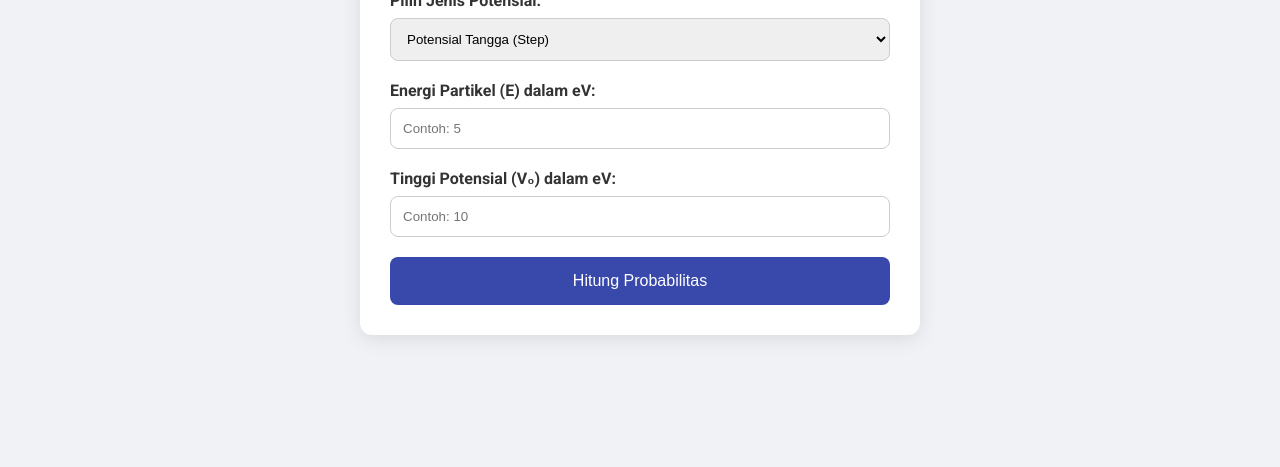
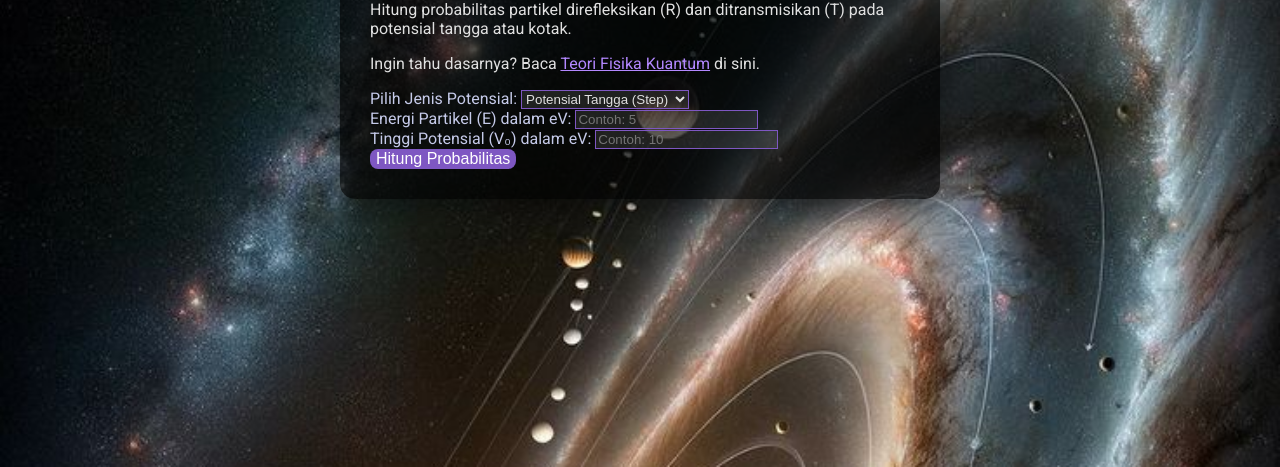
Before and after one commit to Banar-boop/Kalkulator-Kuantum, a plain HTML site: page index.html in a window 1280 px wide. Shown: the part 373-840 px from the top of the page. Drawn offline with Linux system fonts and the light colour scheme.

Commit message:
Revamp styles with background image and dark theme
Updated the CSS to include a background image and adjusted styles for a dark theme.

```diff
--- a/style.css
+++ b/style.css
@@ -2,8 +2,16 @@
 
 body {
     font-family: 'Roboto', sans-serif;
-    background-color: #f0f2f5;
-    color: #333;
+
+    /* === GANTI BAGIAN BACKGROUND INI === */
+    background-image: url('de438bb625af669620dd2c827137fe84.jpg'); /* Pastikan path ke gambar Anda benar */
+    background-size: cover; /* Membuat gambar menutupi seluruh background */
+    background-attachment: fixed; /* Gambar tidak ikut scrolling */
+    background-position: center center; /* Memposisikan gambar di tengah */
+    background-repeat: no-repeat; /* Mencegah gambar berulang */
+    /* ================================== */
+
+    color: #f0f0f0; /* Ubah warna teks agar kontras dengan latar belakang gelap */
     display: flex;
     justify-content: center;
     align-items: center;
@@ -12,81 +20,81 @@ body {
     padding: 20px;
 }
 
+/* Pastikan container utama semi-transparan agar gambar background terlihat */
 .container {
-    background-color: #ffffff;
+    background-color: rgba(0, 0, 0, 0.7); /* Latar belakang gelap semi-transparan */
     padding: 30px;
-    border-radius: 12px;
-    box-shadow: 0 4px 20px rgba(0, 0, 0, 0.1);
+    border-radius: 15px;
+    box-shadow: 0 8px 30px rgba(0, 0, 0, 0.5); /* Bayangan yang lebih gelap */
     width: 100%;
-    max-width: 500px;
+    max-width: 600px;
+    box-sizing: border-box;
+    color: #e0e0e0; /* Warna teks lebih terang di dalam container */
 }
 
+/* Sesuaikan warna judul, tombol, dll. agar kontras dengan tema gelap */
 h1 {
-    color: #1a237e;
+    color: #b388ff; /* Warna ungu muda */
     text-align: center;
     margin-bottom: 10px;
+    text-shadow: 1px 1px 3px rgba(0, 0, 0, 0.3);
 }
 
-p {
-    text-align: center;
-    margin-bottom: 25px;
-    line-height: 1.6;
-}
-
-.form-group {
-    margin-bottom: 20px;
+h2 {
+    color: #9c27b0; /* Warna ungu sedang */
+    border-left: 5px solid #9c27b0;
+    padding-left: 10px;
 }
 
 label {
-    display: block;
-    margin-bottom: 8px;
-    font-weight: bold;
+    color: #c5cae9; /* Warna label lebih terang */
 }
 
 input, select {
-    width: 100%;
-    padding: 12px;
-    border: 1px solid #ccc;
-    border-radius: 8px;
-    box-sizing: border-box; /* Penting agar padding tidak menambah lebar */
+    background-color: rgba(255, 255, 255, 0.1); /* Input semi-transparan */
+    border: 1px solid #7e57c2;
+    color: #e0e0e0; /* Warna teks input terang */
 }
 
 button {
-    width: 100%;
-    padding: 15px;
-    background-color: #3949ab;
+    background-color: #7e57c2; /* Warna tombol ungu */
     color: white;
     border: none;
     border-radius: 8px;
     font-size: 16px;
     cursor: pointer;
-    transition: background-color 0.3s ease;
+    transition: background-color 0.3s ease, transform 0.2s ease;
 }
 
 button:hover {
-    background-color: #1a237e;
+    background-color: #673ab7; /* Warna tombol lebih gelap saat hover */
+    transform: translateY(-2px);
 }
 
 #results {
     margin-top: 30px;
     padding: 20px;
-    background-color: #e8eaf6;
-    border-left: 5px solid #3949ab;
+    background-color: rgba(94, 53, 177, 0.7); /* Warna hasil ungu gelap semi-transparan */
+    border-left: 5px solid #7e55c2;
     border-radius: 8px;
-}
-
-#results h2 {
-    margin-top: 0;
-    color: #1a237e;
+    color: #e0e0e0;
 }
 
 .note {
-    font-style: italic;
-    color: #555;
-    font-size: 0.9em;
-    text-align: left;
+    color: #cfc2e9;
+}
+
+/* Untuk link navigasi */
+.back-link a, .teori-link a {
+    color: #b388ff; /* Link navigasi ungu muda */
+}
+
+.back-link a:hover, .teori-link a:hover {
+    color: #9c27b0;
+    text-decoration: underline;
 }
 
 .hidden {
     display: none;
+
 }
```
